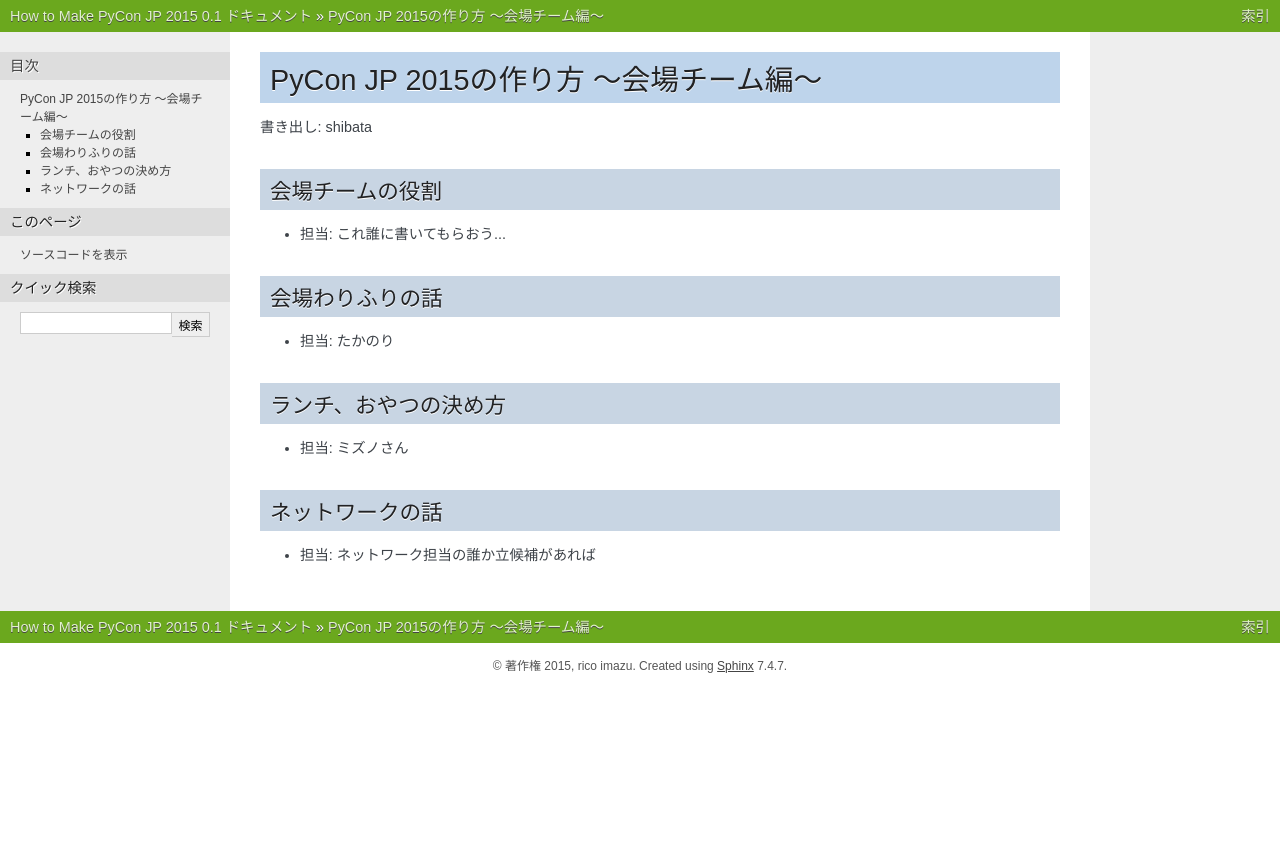
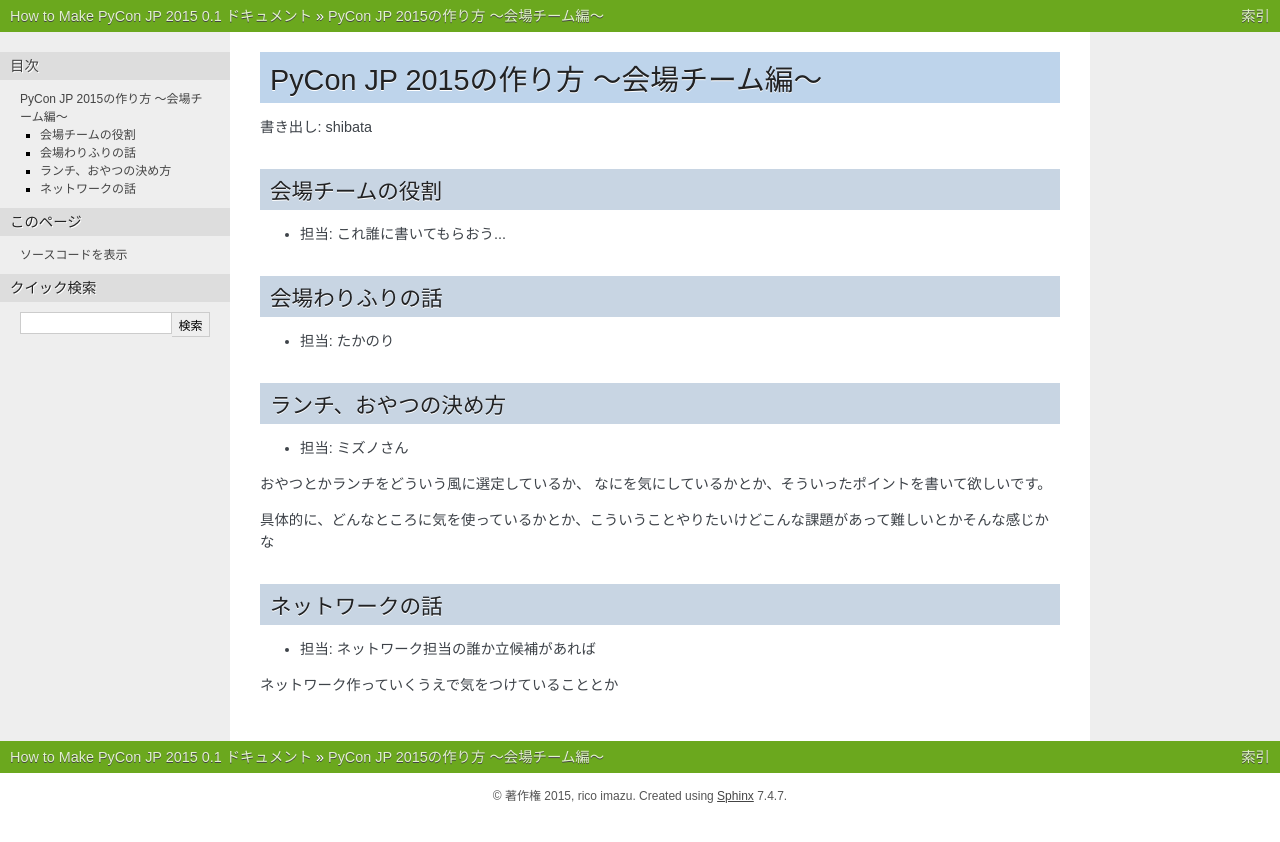
Before and after one commit to pyconjp/reports2015, a Sphinx documentation site: the page built from how-to-make/source/04_venue.rst, in a window 1280 px wide. Shown: the top 842 px of the page. Built offline with Sphinx 7.4.7, drawn with Linux system fonts in a browser that asks for light colours.

Commit message:
HTJ-384: gihyo.jp 連載4回目のファイルに説明を少し追加

```diff
--- a/how-to-make/source/04_venue.rst
+++ b/how-to-make/source/04_venue.rst
@@ -16,6 +16,13 @@
 ======================
 - 担当: ミズノさん
 
+おやつとかランチをどういう風に選定しているか、
+なにを気にしているかとか、そういったポイントを書いて欲しいです。
+
+具体的に、どんなところに気を使っているかとか、こういうことやりたいけどこんな課題があって難しいとかそんな感じかな
+
 ネットワークの話
 ================
 - 担当: ネットワーク担当の誰か立候補があれば
+
+ネットワーク作っていくうえで気をつけていることとか
```
